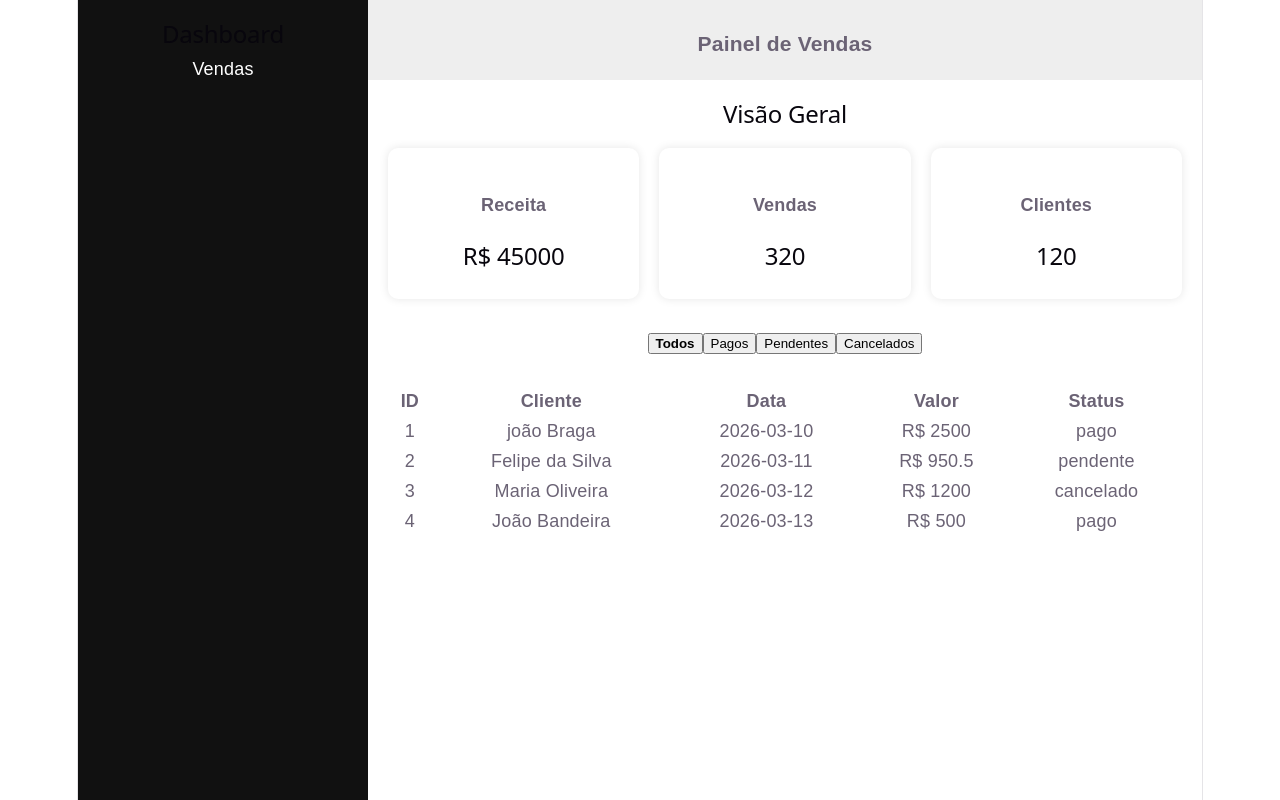
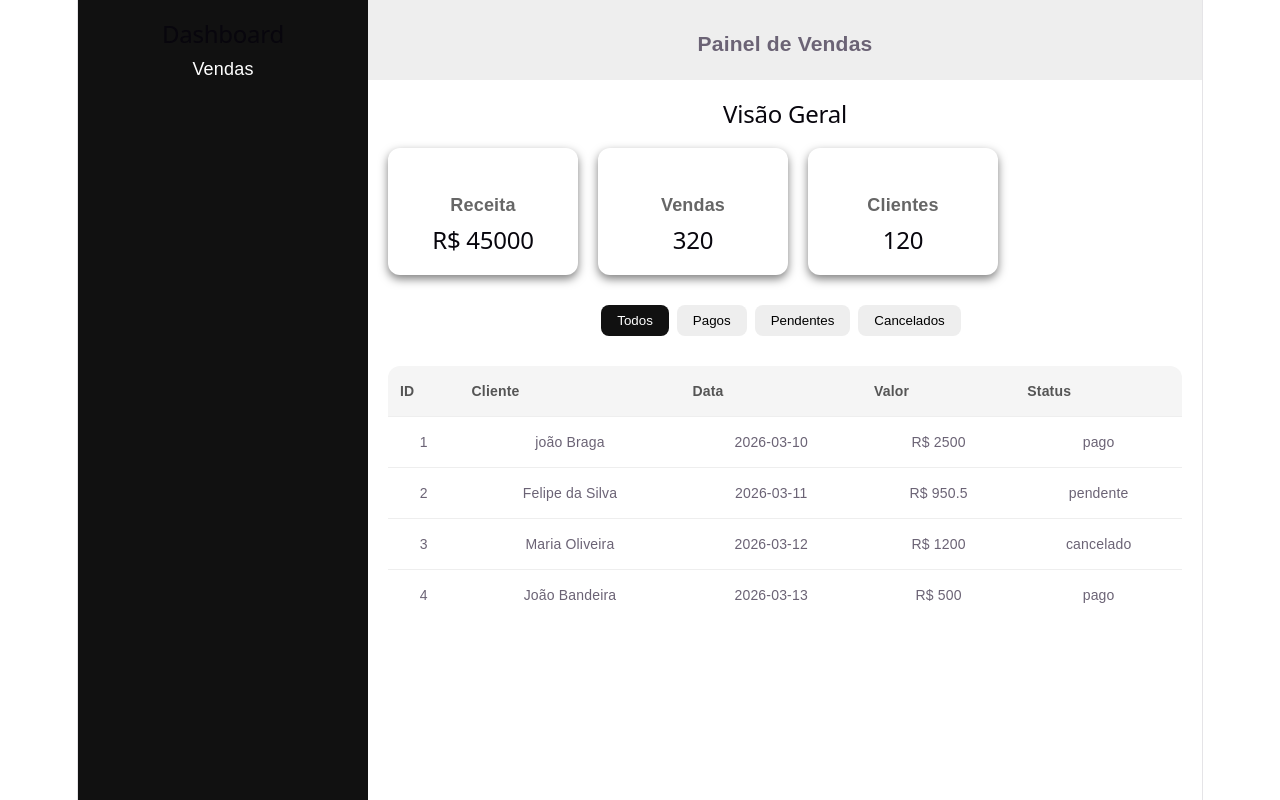
Before and after one commit to lucasvass1/Dashboard-de-Vendas, a React (Vite) app in the folder Dashboard-de-vendas/: page / in a window 1280 px wide. Built offline with nearby package versions, Linux system fonts and the light colour scheme.

Commit message:
git commit -m "style: Styling of filters, metrics, tables, and dashboards."

```diff
--- a/Dashboard-de-vendas/src/components/Filterbuttons.tsx
+++ b/Dashboard-de-vendas/src/components/Filterbuttons.tsx
@@ -1,15 +1,52 @@
 type FilterButtonsProps = {
-    statusFilter: string;
-    setStatusFilter: (value: string) => void;
+  statusFilter: string;
+  setStatusFilter: (value: string) => void;
 };
 
-export function FilterButtons({ statusFilter , setStatusFilter }: FilterButtonsProps) {
-    return (
-        <div style={{marginTop: "30px", marginBottom: "30px"}}>
-        <button onClick={() => setStatusFilter("todos")} style={{fontWeight: statusFilter === "todos" ? "bold" : "normal"}}>Todos</button>
-        <button onClick={() => setStatusFilter("pago")} style={{fontWeight: statusFilter === "pago" ? "bold" : "normal"}}>Pagos</button>
-        <button onClick={() => setStatusFilter("pendente")} style={{fontWeight: statusFilter === "pendente" ? "bold" : "normal"}}>Pendentes</button>
-        <button onClick={() => setStatusFilter("cancelado")} style={{fontWeight: statusFilter === "cancelado" ? "bold" : "normal"}}>Cancelados</button>
-        </div>
-    );
+const baseStyle = {
+  padding: "8px 16px",
+  borderRadius: "8px",
+  border: "none",
+  cursor: "pointer",
+  marginRight: "8px",
+};
+
+const activeStyle = {
+  background: "#111",
+  color: "#fff",
+};
+
+const inactiveStyle = {
+  background: "#eee",
+};
+
+export function FilterButtons({
+  statusFilter,
+  setStatusFilter,
+}: FilterButtonsProps) {
+
+  const getButtonStyle = (status: string) => ({
+    ...baseStyle,
+    ...(statusFilter === status ? activeStyle : inactiveStyle),
+  });
+
+  return (
+    <div style={{ marginTop: "30px", marginBottom: "30px" }}>
+      <button onClick={() => setStatusFilter("todos")} style={getButtonStyle("todos")}>
+        Todos
+      </button>
+
+      <button onClick={() => setStatusFilter("pago")} style={getButtonStyle("pago")}>
+        Pagos
+      </button>
+
+      <button onClick={() => setStatusFilter("pendente")} style={getButtonStyle("pendente")}>
+        Pendentes
+      </button>
+
+      <button onClick={() => setStatusFilter("cancelado")} style={getButtonStyle("cancelado")}>
+        Cancelados
+      </button>
+    </div>
+  );
 }
--- a/Dashboard-de-vendas/src/components/MetricaCard.tsx
+++ b/Dashboard-de-vendas/src/components/MetricaCard.tsx
@@ -9,13 +9,13 @@ export function MetricaCard({ title , value }: MetricaCardProps) {
         style={{
             background: "#fff",
             padding: "20px",
-            borderRadius: "10px",
-            boxShadow: "0 0 10px rgba(0,0,0,0.1)",
-            flex:1,
+            borderRadius: "12px",
+            boxShadow: "0 4px 10px rgba(0,0,0,0.5)",
+            minWidth: "150px",
         }}
         >
-            <h4>{title}</h4>
-            <h2>{value}</h2>
+            <h4 style={{color: "#666", marginBottom: "8px"}}>{title}</h4>
+            <h2 style={{ margin: 0 }}>{value}</h2>
         </div>
     );
 
--- a/Dashboard-de-vendas/src/components/Table.tsx
+++ b/Dashboard-de-vendas/src/components/Table.tsx
@@ -6,30 +6,76 @@ type Order = {
   status: string;
 };
 
-type Tableprops= {
+type TableProps = {
   data: Order[];
 };
 
-export function Table({ data }: Tableprops) {
+
+const tableStyle = {
+  width: "100%",
+  background: "#fff",
+  borderRadius: "12px",
+  overflow: "hidden",
+  marginTop: "20px",
+  borderCollapse: "collapse" as const,
+};
+
+const headerStyle = {
+  background: "#f5f5f5",
+};
+
+const thStyle = {
+  padding: "12px",
+  textAlign: "left" as const,
+  fontWeight: "600",
+  fontSize: "14px",
+  color: "#555",
+};
+
+const tdStyle = {
+  padding: "12px",
+  borderTop: "1px solid #eee",
+  fontSize: "14px",
+};
+
+const rowStyle = {
+  transition: "background 0.2s",
+};
+
+const hoverStyle = {
+  background: "#fafafa",
+};
+
+export function Table({ data }: TableProps) {
   return (
-        <table style={{ width: "100%" , background: "#fff"}}>
-            <thead>
+    <table style={tableStyle}>
+      <thead style={headerStyle}>
         <tr>
-                    <th>ID</th>
-                    <th>Cliente</th>
-                    <th>Data</th>
-                    <th>Valor</th>
-                    <th>Status</th>
+          <th style={thStyle}>ID</th>
+          <th style={thStyle}>Cliente</th>
+          <th style={thStyle}>Data</th>
+          <th style={thStyle}>Valor</th>
+          <th style={thStyle}>Status</th>
         </tr>
       </thead>
+
       <tbody>
         {data.map((order) => (
-                    <tr key={order.id}>
-                        <td>{order.id}</td>
-                        <td>{order.customer}</td>
-                            <td>{order.date}</td>
-                            <td>R$ {order.amount}</td>
-                        <td>{order.status}</td>
+          <tr
+            key={order.id}
+            style={rowStyle}
+            onMouseEnter={(e) =>
+              (e.currentTarget.style.background = hoverStyle.background)
+            }
+            onMouseLeave={(e) =>
+              (e.currentTarget.style.background = "")
+            }
+          >
+            <td style={tdStyle}>{order.id}</td>
+            <td style={tdStyle}>{order.customer}</td>
+            <td style={tdStyle}>{order.date}</td>
+            <td style={tdStyle}>R$ {order.amount}</td>
+            <td style={tdStyle}>{order.status}</td>
           </tr>
         ))}
       </tbody>
--- a/Dashboard-de-vendas/src/pages/Dashboard.tsx
+++ b/Dashboard-de-vendas/src/pages/Dashboard.tsx
@@ -14,7 +14,7 @@ export function Dashboard() {
         return (
         <Layout>
      <h2 style={{marginBottom: "20px"}}>Visão Geral</h2>
-     <div style={{display: "flex", gap: "20px"}}>
+     <div style={{display: "flex", gap: "20px", marginBottom: "20px"}}>
         <MetricaCard title="Receita" value= {`R$ ${salesData.revenue}`} />
         <MetricaCard title="Vendas" value= {String(salesData.sales)} />
         <MetricaCard title="Clientes" value= {String(salesData.customers)} />
```
Lines whose indentation alone changed are shown as unchanged.
